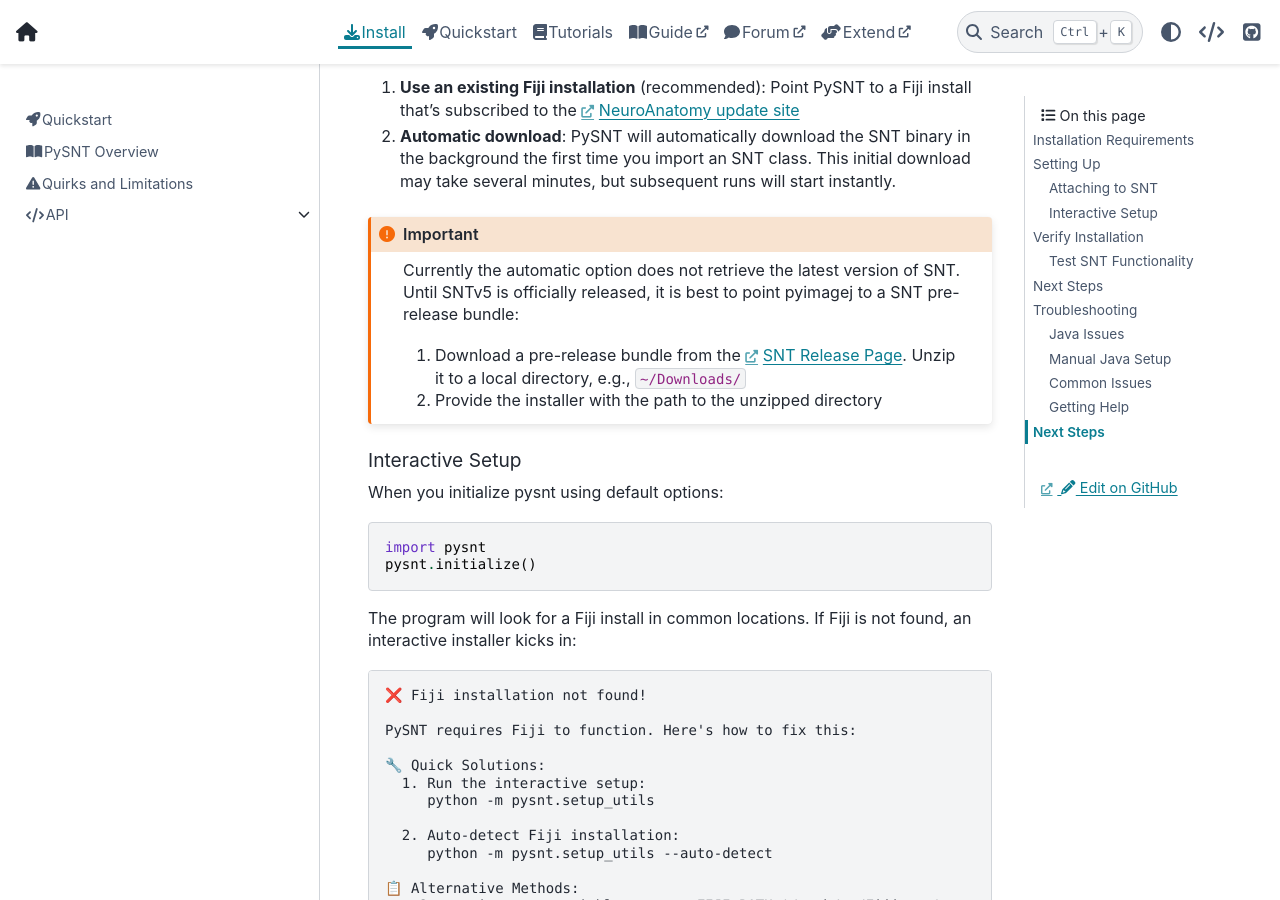
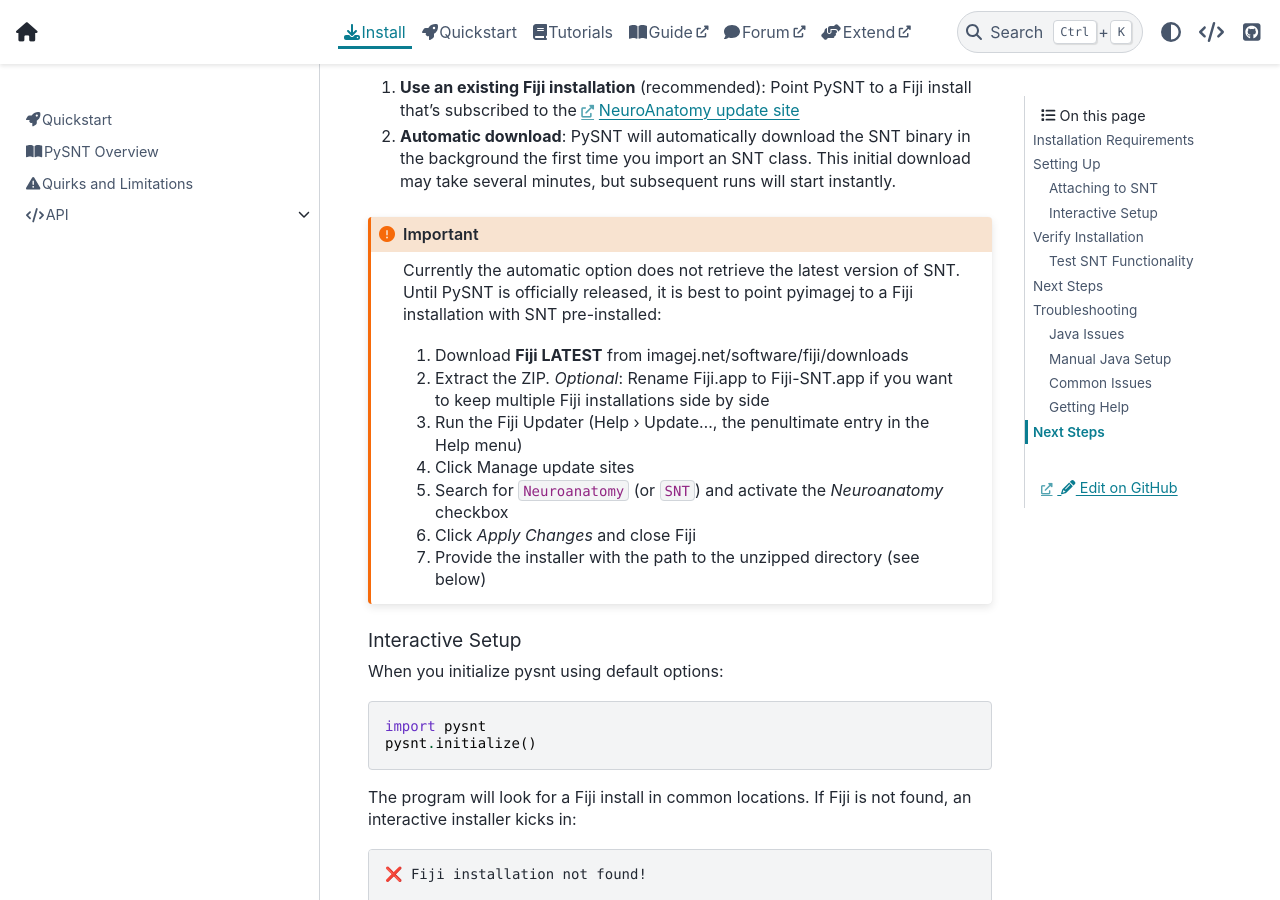
Before and after one commit to morphonets/pysnt, a Sphinx documentation site: the page built from docs/install.md, in a window 1280 px wide and 900 px high, scrolled down 1959 px. Built offline with Sphinx 7.4.7 and the PyData theme 0.15.4, drawn with Linux system fonts in a browser that asks for light colours; pages that are not in the unit, such as notebooks, are missing from menus; some of the changed text lies outside the part shown.

Commit message:
Upate installation instructions

````diff
--- a/docs/install.md
+++ b/docs/install.md
@@ -99,12 +99,21 @@ PySNT requires a connection to a local SNT installation. There are two options:
 
 
 ```{important}
-Currently the automatic option does not retrieve the latest version of SNT. Until SNTv5 is officially released, it is best to point pyimagej to a SNT pre-release bundle:
+Currently the automatic option does not retrieve the latest version of SNT. Until PySNT is officially released, it is best to point pyimagej to a Fiji installation with SNT pre-installed:
 
-1. Download a pre-release bundle from the [SNT Release Page](https://github.com/morphonets/SNT/releases).
-   Unzip it to a local directory, e.g., `~/Downloads/`
+1. Download **Fiji LATEST** from imagej.net/software/fiji/downloads
 
-2. Provide the installer with the path to the unzipped directory
+2. Extract the ZIP. _Optional_: Rename Fiji.app to Fiji-SNT.app if you want to keep multiple Fiji installations side by side
+
+3. Run the Fiji Updater (Help › Update…, the penultimate entry in the Help menu)
+
+4. Click Manage update sites
+
+5. Search for `Neuroanatomy` (or `SNT`) and activate the _Neuroanatomy_ checkbox
+
+6. Click _Apply Changes_ and close Fiji
+
+7. Provide the installer with the path to the unzipped directory (see below)
 ```
 
 ### Interactive Setup
--- a/docs/pysnt/index.rst
+++ b/docs/pysnt/index.rst
@@ -1,6 +1,6 @@
 
-Enhanced API Documentation
-==========================
+API Documentation
+=================
 
 This section contains enhanced API documentation that combines reflection-based
 method signatures with JavaDoc descriptions.
````
Also changed, not shown: other parts of docs/install.md (+2 -2 lines), README.md (+13 -33 lines).
